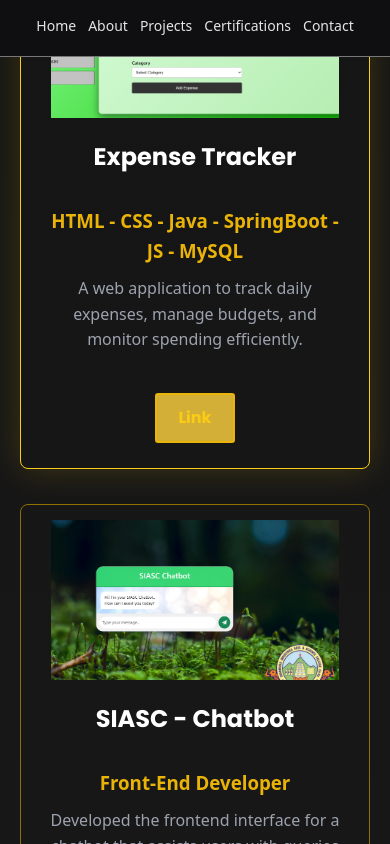
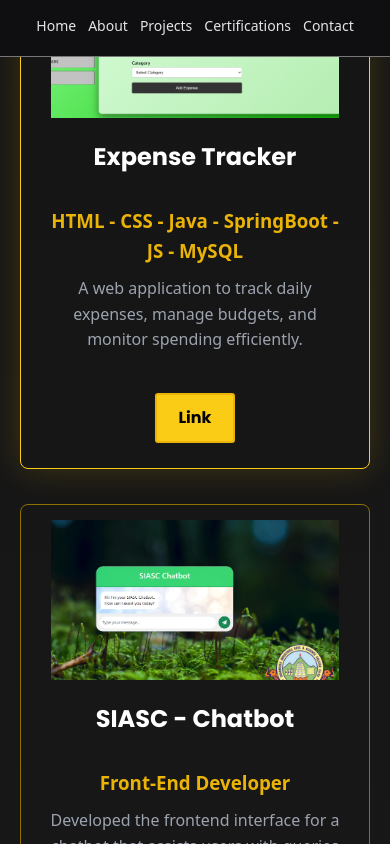
Before and after one commit to TharunVijai/portfolio-web, a React (Vite) app: page / in a window 390 px wide. In both pictures the pointer is over the link 195 px from the left and 2517 px from the top of the page. Shown: the part 2095-2939 px from the top of the page. Built offline with nearby package versions, Linux system fonts and the light colour scheme.

Commit message:
replaced buttons

```diff
--- a/src/App.css
+++ b/src/App.css
@@ -76,4 +76,9 @@ body {
     background-color: #d4af37;
     color: black;
   }
+  .project-card .button-common
+  {
+    background-color: #d4af37;
+    color: black;
+  }
 }
--- a/src/Components/Projects.css
+++ b/src/Components/Projects.css
@@ -118,7 +118,8 @@
 }
 
 .project-card a:hover {
-  color: #facc15;
+  background-color: #facc15;
+  color: black;
 }
 
 /* ===== MOBILE RESPONSIVE ===== */
```
